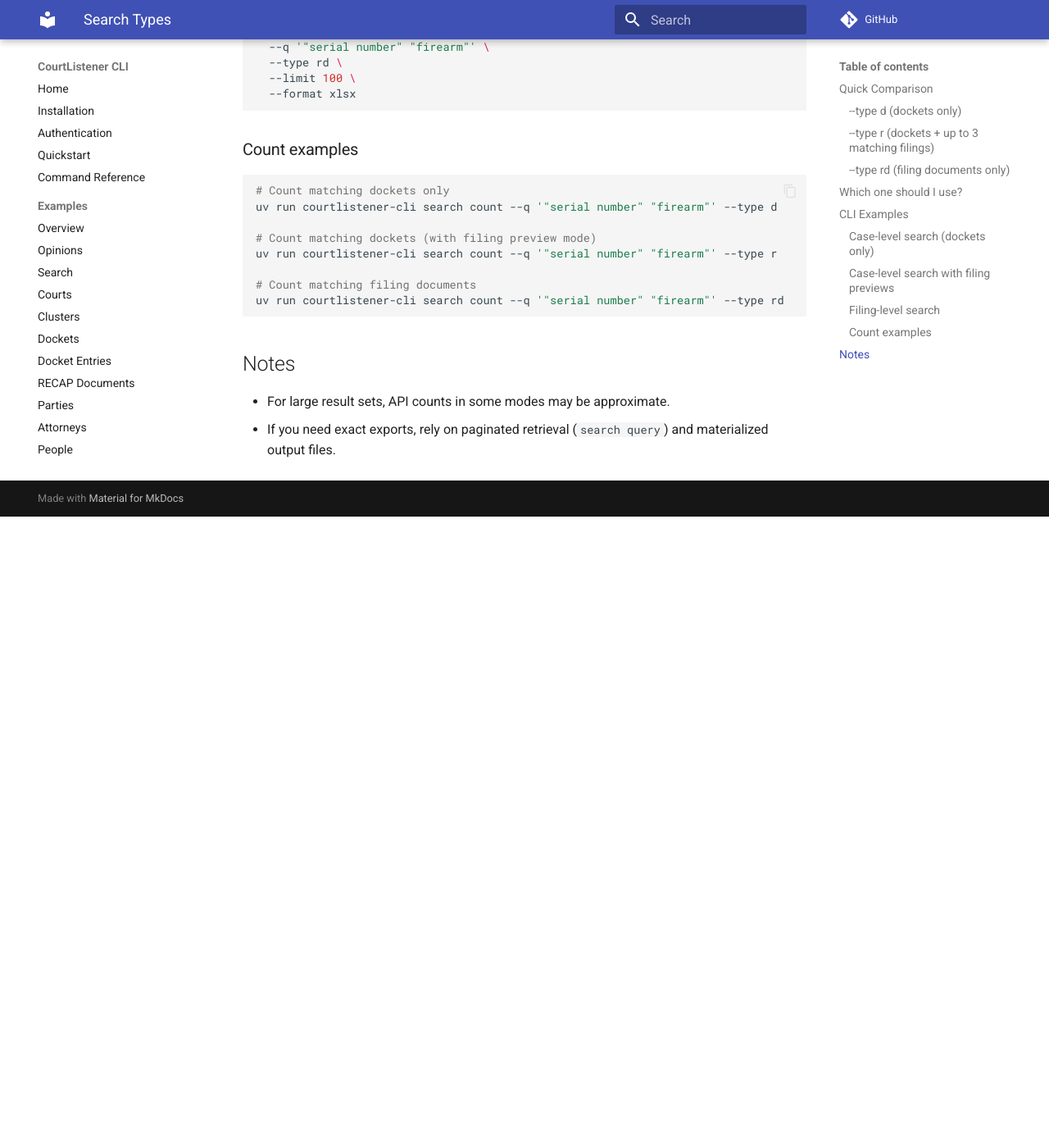
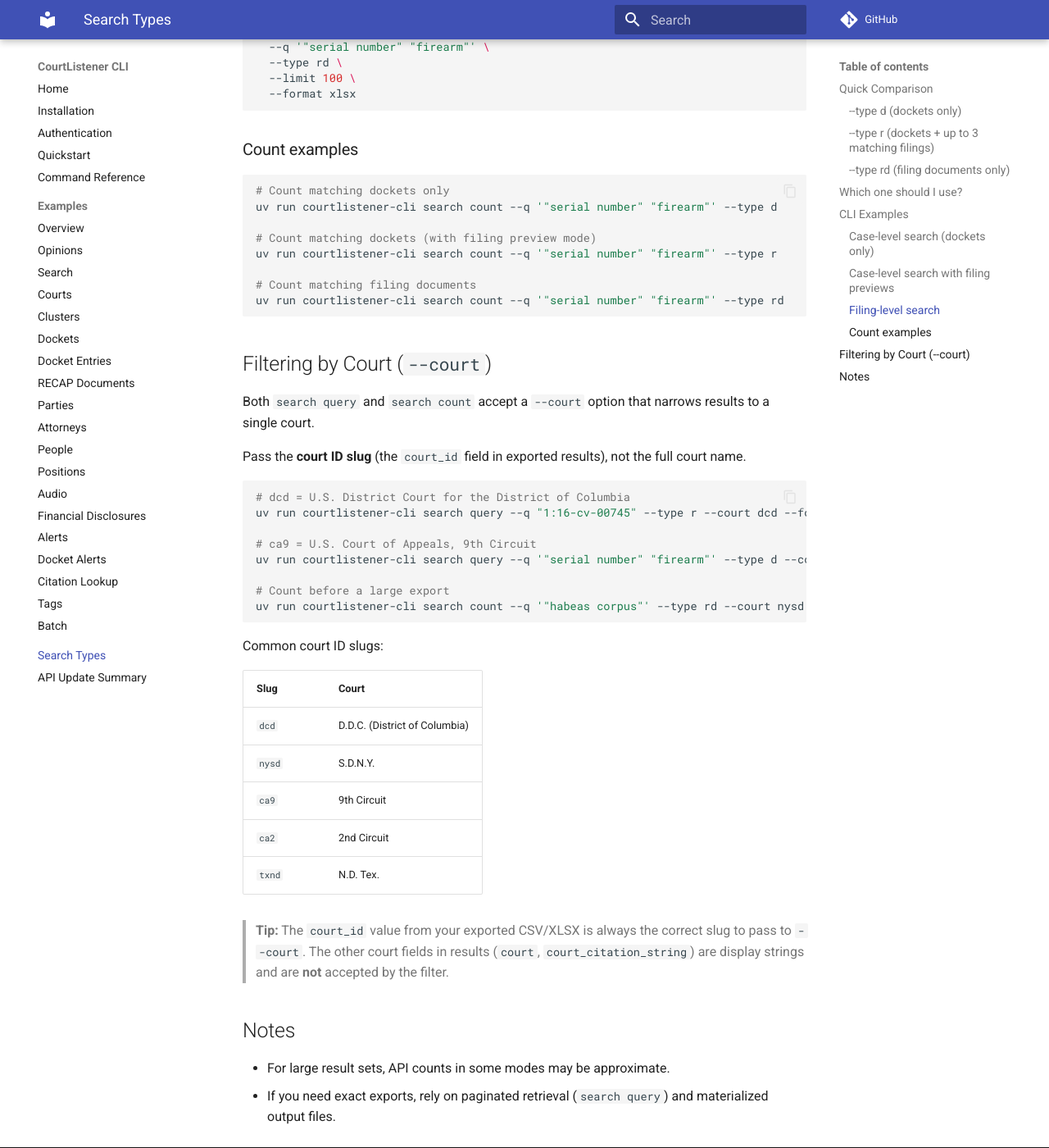
Before and after one commit to miguelfg/courtlistener-cli, an MkDocs documentation site: the page built from docs/SEARCH_TYPES.md, in a window 1280 px wide and 1400 px high, scrolled down 1526 px. Shown: the whole window at 82% size. Built offline with MkDocs 1.6.1 and Material for MkDocs 9.7.7, drawn with Linux system fonts in a browser that asks for light colours; comment, search, counter and statistics services are not loaded; before the commit the page ends 2156 px from its top, so only the background shows below that.

Commit message:
feat(search): add --court filter to query/count and document it
Co-Authored-By: Claude Sonnet 4.6 <noreply@anthropic.com>

````diff
--- a/docs/SEARCH_TYPES.md
+++ b/docs/SEARCH_TYPES.md
@@ -68,6 +68,36 @@ uv run courtlistener-cli search count --q '"serial number" "firearm"' --type r
 uv run courtlistener-cli search count --q '"serial number" "firearm"' --type rd
 ```
 
+## Filtering by Court (`--court`)
+
+Both `search query` and `search count` accept a `--court` option that narrows results to a single court.
+
+Pass the **court ID slug** (the `court_id` field in exported results), not the full court name.
+
+```bash
+# dcd = U.S. District Court for the District of Columbia
+uv run courtlistener-cli search query --q "1:16-cv-00745" --type r --court dcd --format csv
+
+# ca9 = U.S. Court of Appeals, 9th Circuit
+uv run courtlistener-cli search query --q '"serial number" "firearm"' --type d --court ca9 --limit 50 --format xlsx
+
+# Count before a large export
+uv run courtlistener-cli search count --q '"habeas corpus"' --type rd --court nysd
+```
+
+Common court ID slugs:
+
+| Slug | Court |
+|------|-------|
+| `dcd` | D.D.C. (District of Columbia) |
+| `nysd` | S.D.N.Y. |
+| `ca9` | 9th Circuit |
+| `ca2` | 2nd Circuit |
+| `txnd` | N.D. Tex. |
+
+> **Tip:** The `court_id` value from your exported CSV/XLSX is always the correct slug to pass to `--court`.
+> The other court fields in results (`court`, `court_citation_string`) are display strings and are **not** accepted by the filter.
+
 ## Notes
 
 - For large result sets, API counts in some modes may be approximate.
````
Also changed, not shown: docs/examples/search.md (+10 -0 lines), docs/quickstart.md (+8 -0 lines), 1 other file.
